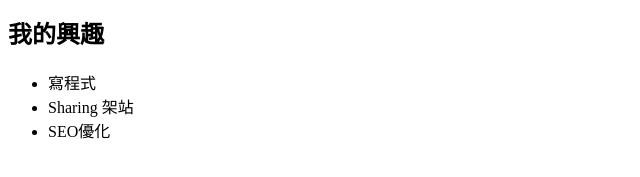
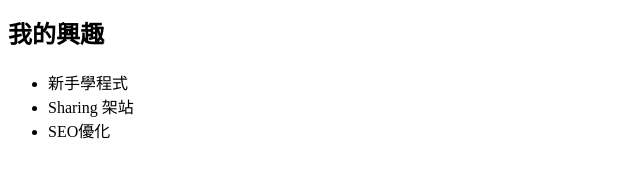
Before and after one commit to flpliao/demo, a plain HTML site: page index.html in a window 1280 px wide. Shown: the part 173-350 px from the top of the page, 0-640 px from the left. Drawn offline with Linux system fonts and the light colour scheme.

Commit message:
修改內容

```diff
--- a/index.html
+++ b/index.html
@@ -12,7 +12,7 @@
 
 <h2>我的興趣</h2>
 <ul>
-  <li>寫程式</li>
+  <li>新手學程式</li>
   <li>Sharing 架站</li>
   <li>SEO優化</li>
 </ul>
```
